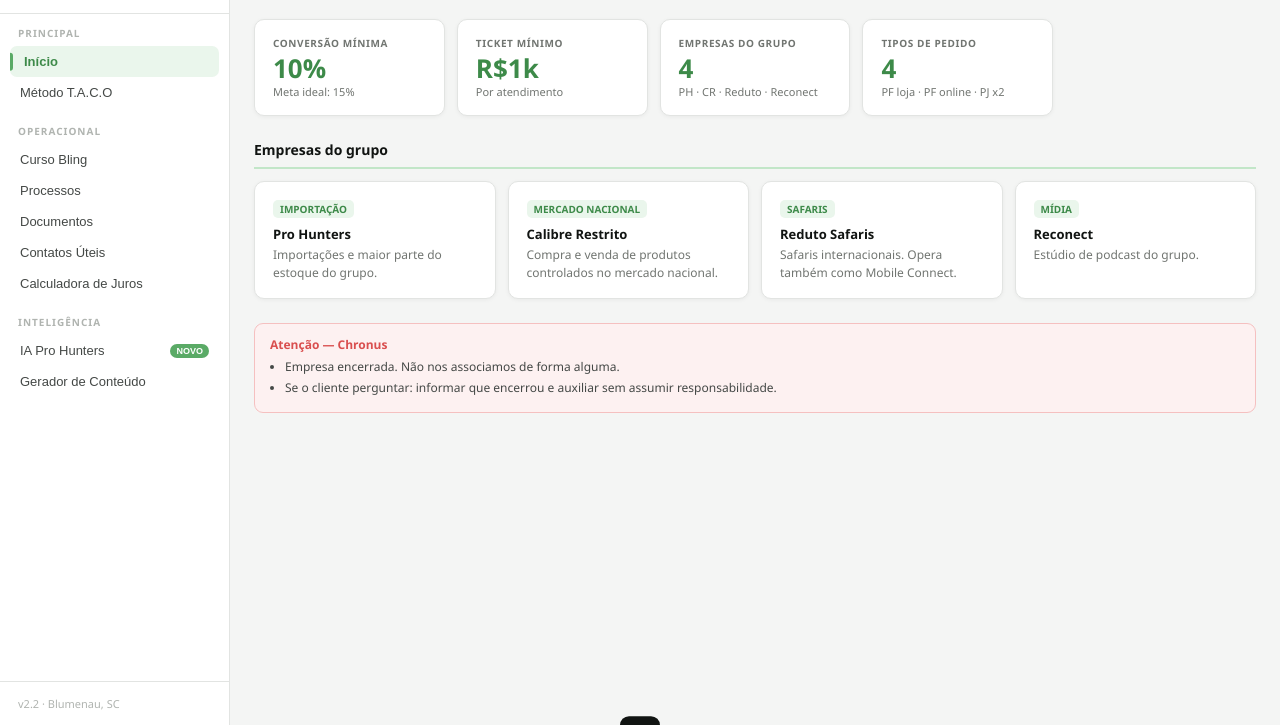
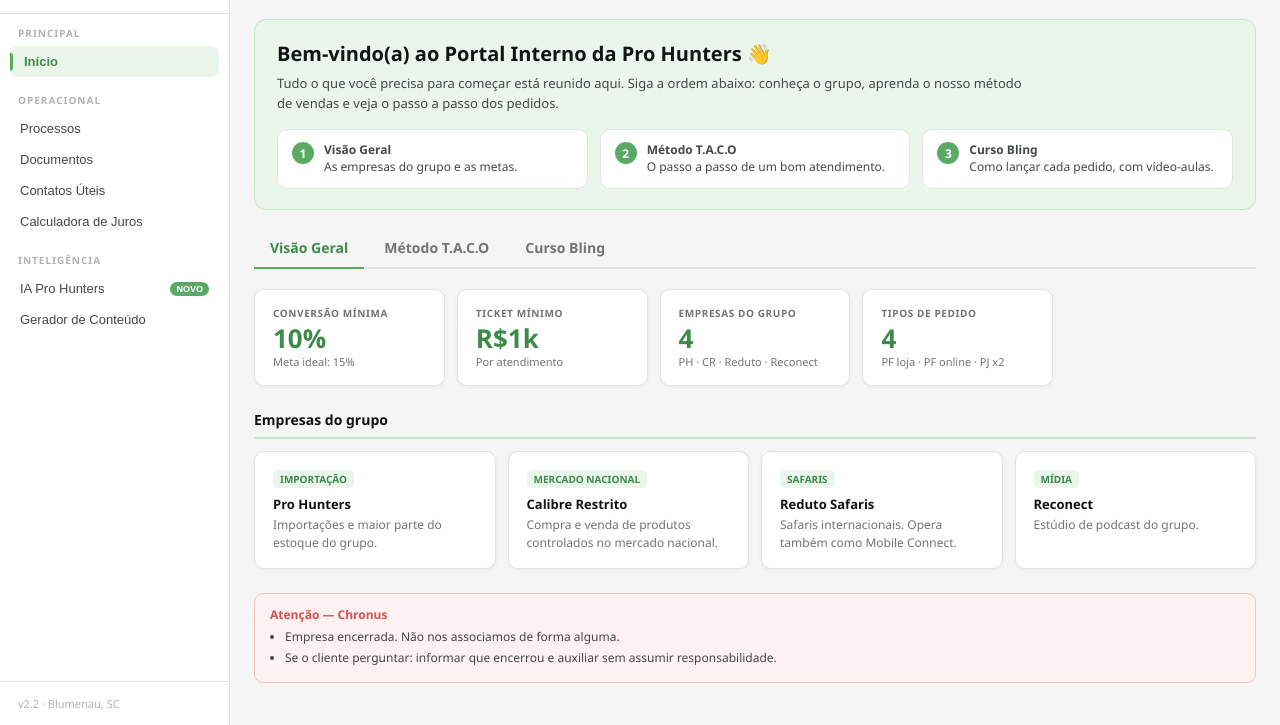
Before and after one commit to Loja-ProHunters/dashboardph, a website: page dashboard.html in a window 1280 px wide. Shown: the part 75-800 px from the top of the page. Drawn offline with Linux system fonts and the light colour scheme; a web font is replaced by a local one.

Commit message:
Update dashboard.html

```diff
--- a/dashboard.html
+++ b/dashboard.html
@@ -47,6 +47,19 @@
 #tab-comercial.tab.on{display:flex;flex-direction:column}
 @media (max-width:768px){ #tab-comercial.tab{height:calc(100% + 28px);margin:-14px} }
 .tab{display:none}.tab.on{display:block}
+.ini-hero{background:var(--gl);border:1px solid var(--gm);border-radius:12px;padding:20px 22px;margin-bottom:18px}
+.ini-hero-t{font-size:20px;font-weight:700;color:var(--k)}
+.ini-hero-s{font-size:13px;color:var(--dk);margin-top:6px;max-width:760px;line-height:1.55}
+.ini-steps{display:flex;gap:12px;margin-top:16px;flex-wrap:wrap}
+.ini-step{display:flex;gap:10px;align-items:flex-start;background:var(--wh);border:1px solid var(--bd);border-radius:10px;padding:12px 14px;flex:1;min-width:210px;font-size:12px;color:var(--dk);text-align:left;cursor:pointer;transition:border-color .15s,box-shadow .15s;font-family:inherit}
+.ini-step:hover{border-color:var(--g);box-shadow:0 1px 6px rgba(0,0,0,.06)}
+.ini-step-n{background:var(--g);color:#fff;font-weight:700;width:22px;height:22px;border-radius:50%;display:flex;align-items:center;justify-content:center;font-size:12px;flex-shrink:0}
+.ini-step-tx{line-height:1.4}
+.ini-nav{display:flex;gap:4px;border-bottom:2px solid var(--bd);margin-bottom:20px;flex-wrap:wrap}
+.ini-navbtn{background:none;border:none;border-bottom:2px solid transparent;margin-bottom:-2px;padding:10px 16px;font-size:14px;font-weight:600;color:var(--gy);cursor:pointer;transition:all .15s;font-family:inherit}
+.ini-navbtn:hover{color:var(--k)}
+.ini-navbtn.on{color:var(--gd);border-bottom-color:var(--g);font-weight:700}
+.ini-pane{display:none}.ini-pane.on{display:block}
 .sec-title{font-size:14px;font-weight:700;margin-bottom:12px;padding-bottom:8px;border-bottom:2px solid var(--gm)}
 .kpi-grid{display:grid;grid-template-columns:repeat(auto-fill,minmax(160px,1fr));gap:12px;margin-bottom:24px}
 .kpi{background:var(--wh);border:1px solid var(--bd);border-radius:10px;padding:16px 18px;box-shadow:0 1px 4px rgba(0,0,0,.05)}
@@ -228,11 +241,9 @@
   <div class="sb-grp">
     <div class="sb-lbl">Principal</div>
     <button class="ni on" onclick="goTab('inicio',this)">Início</button>
-    <button class="ni" onclick="goTab('taco',this)">Método T.A.C.O</button>
   </div>
   <div class="sb-grp">
     <div class="sb-lbl">Operacional</div>
-    <button class="ni" onclick="goTab('bling',this)">Curso Bling</button>
     <button class="ni" onclick="goTab('processos',this)">Processos</button>
     <button class="ni" onclick="goTab('contratos',this)">Documentos</button>
     <button class="ni" onclick="goTab('contatos',this)">Contatos Úteis</button>
@@ -268,6 +279,23 @@
 
     <!-- INÍCIO -->
     <div class="tab on" id="tab-inicio">
+      <div class="ini-hero">
+        <div class="ini-hero-t">Bem-vindo(a) ao Portal Interno da Pro Hunters 👋</div>
+        <div class="ini-hero-s">Tudo o que você precisa para começar está reunido aqui. Siga a ordem abaixo: conheça o grupo, aprenda o nosso método de vendas e veja o passo a passo dos pedidos.</div>
+        <div class="ini-steps">
+          <button class="ini-step" onclick="iniSub('visao',document.querySelector('#tab-inicio .ini-navbtn[data-k=&quot;visao&quot;]'))"><span class="ini-step-n">1</span><span class="ini-step-tx"><b>Visão Geral</b><br>As empresas do grupo e as metas.</span></button>
+          <button class="ini-step" onclick="iniSub('taco',document.querySelector('#tab-inicio .ini-navbtn[data-k=&quot;taco&quot;]'))"><span class="ini-step-n">2</span><span class="ini-step-tx"><b>Método T.A.C.O</b><br>O passo a passo de um bom atendimento.</span></button>
+          <button class="ini-step" onclick="iniSub('bling',document.querySelector('#tab-inicio .ini-navbtn[data-k=&quot;bling&quot;]'))"><span class="ini-step-n">3</span><span class="ini-step-tx"><b>Curso Bling</b><br>Como lançar cada pedido, com vídeo-aulas.</span></button>
+        </div>
+      </div>
+
+      <div class="ini-nav">
+        <button class="ini-navbtn on" data-k="visao" onclick="iniSub('visao',this)">Visão Geral</button>
+        <button class="ini-navbtn" data-k="taco" onclick="iniSub('taco',this)">Método T.A.C.O</button>
+        <button class="ini-navbtn" data-k="bling" onclick="iniSub('bling',this)">Curso Bling</button>
+      </div>
+
+      <div class="ini-pane on" id="ini-visao">
       <div class="kpi-grid">
         <div class="kpi"><div class="kpi-lbl">Conversão mínima</div><div class="kpi-val">10%</div><div class="kpi-sub">Meta ideal: 15%</div></div>
         <div class="kpi"><div class="kpi-lbl">Ticket mínimo</div><div class="kpi-val">R$1k</div><div class="kpi-sub">Por atendimento</div></div>
@@ -282,10 +310,9 @@
         <div class="co"><div class="co-tag">MÍDIA</div><div class="co-name">Reconect</div><div class="co-desc">Estúdio de podcast do grupo.</div></div>
       </div>
       <div class="cl red"><div class="cl-t">Atenção — Chronus</div><ul><li>Empresa encerrada. Não nos associamos de forma alguma.</li><li>Se o cliente perguntar: informar que encerrou e auxiliar sem assumir responsabilidade.</li></ul></div>
-    </div>
-
-    <!-- T.A.C.O -->
-    <div class="tab" id="tab-taco">
+
+      </div>
+      <div class="ini-pane" id="ini-taco">
       <div class="taco-grid">
         <div class="taco"><div class="taco-l">T</div><div class="taco-n">Triagem</div><div class="taco-b">Qualifique o cliente antes de qualquer indicação.<br><br>• Qual a experiência?<br>• Tipo de uso pretendido?<br>• Possui CR (se aplicável)?<br><br>Classifique: Quente / Morno / Frio</div></div>
         <div class="taco"><div class="taco-l">A</div><div class="taco-n">Abordagem</div><div class="taco-b">Posicione-se como especialista. Demonstre domínio técnico.</div><div class="taco-q">"Deixa eu te indicar algo certo pra tua realidade."</div></div>
@@ -298,10 +325,9 @@
         <div class="meta-p"><div class="meta-n">R$1k+</div><div class="meta-l">Ticket mínimo</div></div>
       </div>
       <div class="cl red"><div class="cl-t">Erros não tolerados</div><ul><li>Vender sem triagem</li><li>Não ligar para lead quente</li><li>Fechar sem upsell</li><li>Deixar CRM sem próxima ação definida</li></ul></div>
-    </div>
-
-    <!-- BLING -->
-    <div class="tab" id="tab-bling">
+
+      </div>
+      <div class="ini-pane" id="ini-bling">
       <div class="cl"><div class="cl-t">Regra de ouro</div><ul><li>Pedido só após confirmação de entrada ou pagamento total. Para orçamentos: proposta comercial.</li></ul></div>
       <div class="sec-title" style="margin-top:18px">Tipos de pedido</div>
       <div class="acc-list">
@@ -322,6 +348,8 @@
           <div class="vid-card"><div class="vid-thumb" id="vt5" onclick="playVid('vt5','1FqTLffu3xQI5AG0M_hyVDm56XFNscdUC')"><div class="vui"><div class="vbtn"><svg viewBox="0 0 24 24"><polygon points="5,3 19,12 5,21"/></svg></div><span class="vlbl">Clique para assistir</span></div><iframe allowfullscreen></iframe></div><div class="vid-info"><div class="vid-num">Aula 05</div><div class="vid-name">Cadastro — PF</div><div class="vid-desc">Campos obrigatórios e dados fiscais PF.</div><span class="vs ok">Disponível</span></div></div>
           <div class="vid-card"><div class="vid-thumb" id="vt6" onclick="playVid('vt6','1neRF6_TrWWuxB-j_p80LGolRj5N7gXiN')"><div class="vui"><div class="vbtn"><svg viewBox="0 0 24 24"><polygon points="5,3 19,12 5,21"/></svg></div><span class="vlbl">Clique para assistir</span></div><iframe allowfullscreen></iframe></div><div class="vid-info"><div class="vid-num">Aula 06</div><div class="vid-name">Cadastro — PJ</div><div class="vid-desc">Campos obrigatórios e dados fiscais PJ.</div><span class="vs ok">Disponível</span></div></div>
         </div>
+      </div>
+
       </div>
     </div>
 
@@ -2488,8 +2516,8 @@
         .ct-btn{border:none;border-radius:8px;padding:10px 15px;font-size:13px;font-weight:700;cursor:pointer;font-family:inherit}
         .ct-btn.pri{background:var(--g);color:#fff}.ct-btn.pri:hover{background:var(--gd)}
         .ct-btn.gh{background:var(--bg);color:var(--dk);border:1px solid var(--bd)}
-        .ct-toast{position:fixed;bottom:22px;left:50%;transform:translateX(-50%) translateY(160%);background:var(--k);color:#fff;padding:11px 20px;border-radius:9px;font-size:13px;font-weight:600;z-index:400;transition:.3s}
-        .ct-toast.on{transform:translateX(-50%) translateY(0)}
+        .ct-toast{position:fixed;bottom:22px;left:50%;transform:translateX(-50%) translateY(160%);background:var(--k);color:#fff;padding:11px 20px;border-radius:9px;font-size:13px;font-weight:600;z-index:400;transition:.3s;opacity:0;visibility:hidden;pointer-events:none}
+        .ct-toast.on{transform:translateX(-50%) translateY(0);opacity:1;visibility:visible}
       </style>
       <div class="ct-sub" id="ctSub"></div>
       <div class="ct-tools">
@@ -2587,8 +2615,6 @@
 
 var tabMeta = {
   inicio:    ['Inicio','Visao geral do portal'],
-  taco:      ['Metodo T.A.C.O','Processo comercial oficial'],
-  bling:     ['Curso Bling','Tipos de pedido, cadastros e video aulas'],
   processos: ['Processos','Armas, GT, Portal Postal, Documentacao'],
   contratos: ['Documentos','Contratos e Guias de Transito'],
   contatos:  ['Contatos Úteis','Fornecedores e telefones úteis'],
@@ -2613,6 +2639,16 @@
     document.getElementById('user-pill').textContent = USER_NOME;
   }
 };
+
+function iniSub(key, btn){
+  var panes=document.querySelectorAll('#tab-inicio .ini-pane');
+  for(var i=0;i<panes.length;i++) panes[i].classList.remove('on');
+  var pane=document.getElementById('ini-'+key); if(pane) pane.classList.add('on');
+  var btns=document.querySelectorAll('#tab-inicio .ini-navbtn');
+  for(var j=0;j<btns.length;j++) btns[j].classList.remove('on');
+  if(btn) btn.classList.add('on');
+  var c=document.querySelector('.content'); if(c) c.scrollTop=0;
+}
 
 function goTab(id, el) {
   var tabs = document.querySelectorAll('.tab');
```
